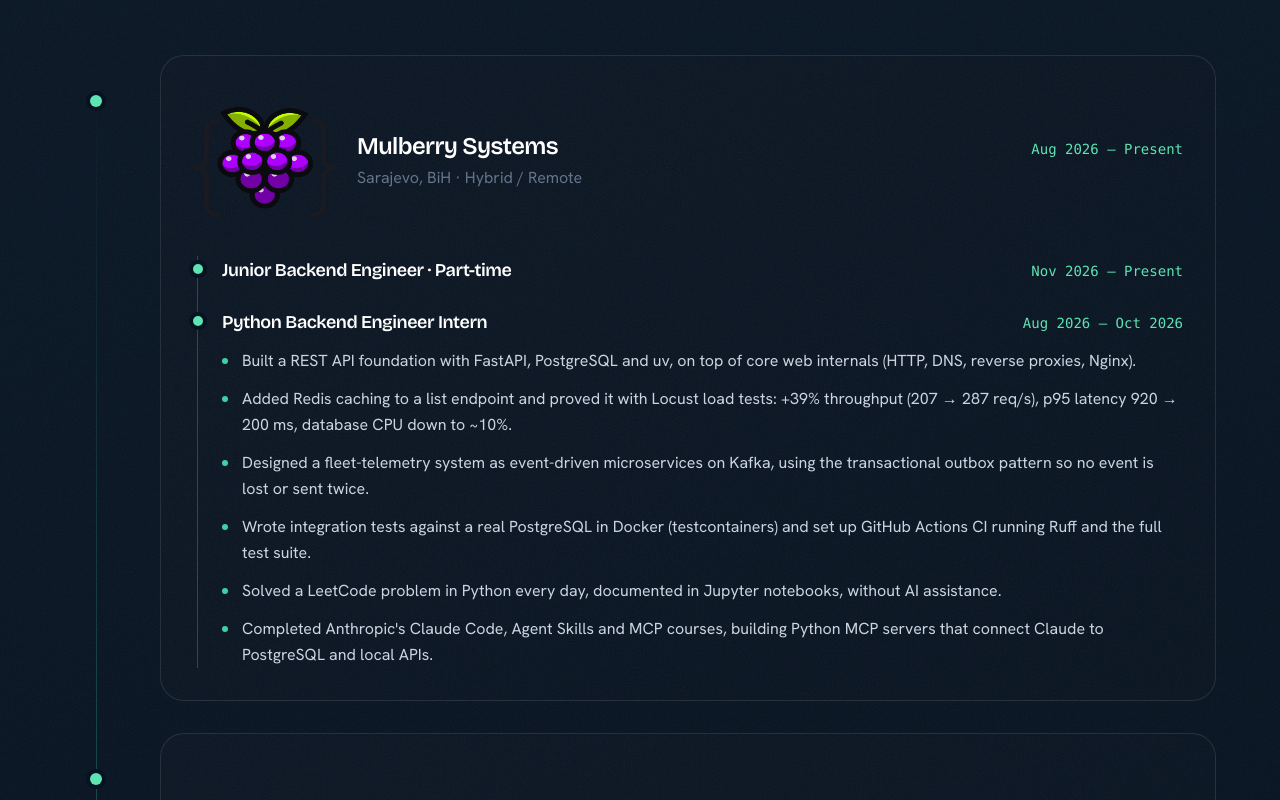
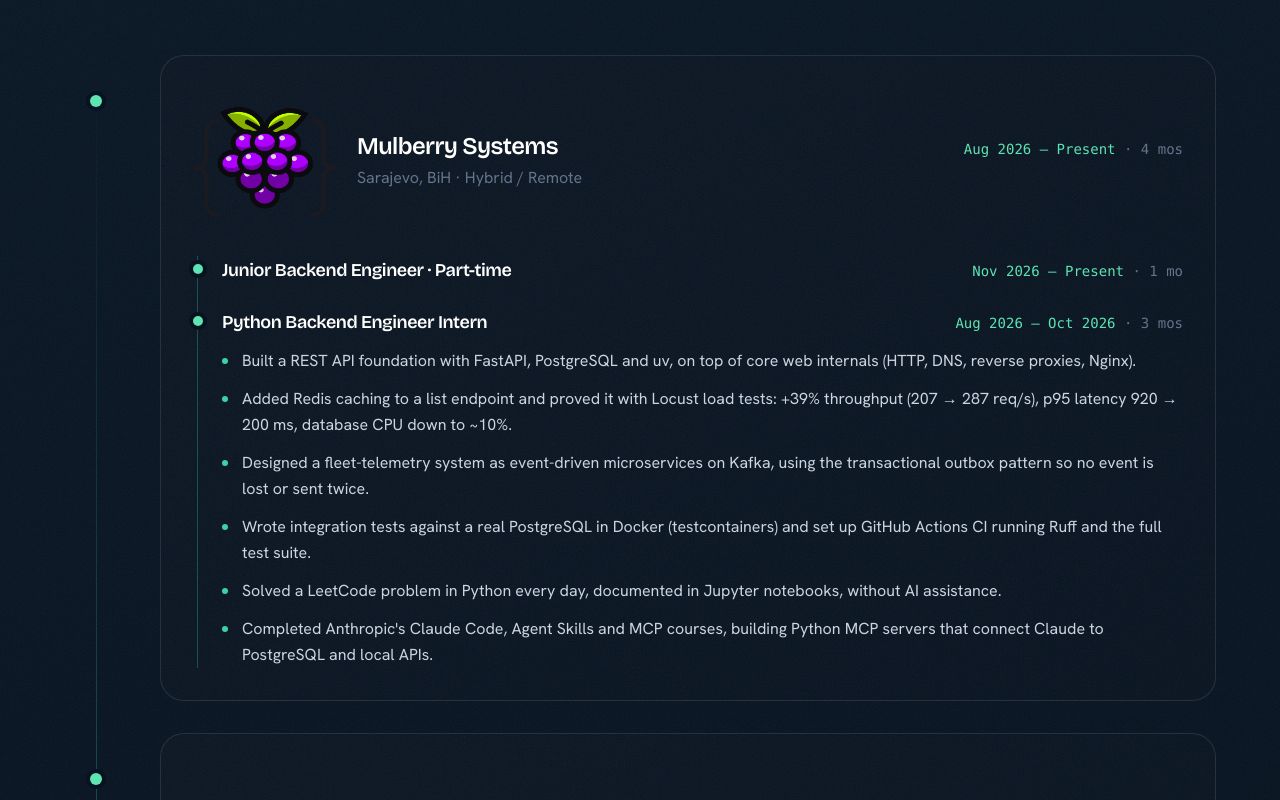
Before and after one commit to EldarSarajlic/portfolio, a React (Vite) app: page / in a window 1280 px wide. Shown: the part 3160-3960 px from the top of the page. Built offline with nearby package versions, Linux system fonts and the light colour scheme.

Commit message:
Show a live duration on each experience card and role

```diff
--- a/src/sections/Experience.tsx
+++ b/src/sections/Experience.tsx
@@ -1,6 +1,42 @@
 import Reveal from "../components/Reveal";
 import OrgLogo from "../components/OrgLogo";
 import { experience } from "../content";
+
+const MONTHS: Record<string, number> = {
+  Jan: 0, Feb: 1, Mar: 2, Apr: 3, May: 4, Jun: 5,
+  Jul: 6, Aug: 7, Sep: 8, Oct: 9, Nov: 10, Dec: 11,
+};
+
+function parseMonth(label: string): { y: number; m: number } | null {
+  const t = label.trim();
+  if (/^present$/i.test(t)) {
+    const now = new Date();
+    return { y: now.getFullYear(), m: now.getMonth() };
+  }
+  const match = t.match(/^([A-Za-z]{3})\s+(\d{4})$/);
+  if (!match) return null;
+  const m = MONTHS[match[1] as keyof typeof MONTHS];
+  if (m === undefined) return null;
+  return { y: Number(match[2]), m };
+}
+
+// Turns "Oct 2024 — Present" into "2 yrs 2 mos", counting inclusively like
+// LinkedIn. A range ending in "Present" is measured to today, so it keeps
+// growing on its own; an ended range stays fixed at its final length.
+function duration(range: string): string {
+  const parts = range.split(/\s*[—–-]\s*/);
+  if (parts.length < 2) return "";
+  const start = parseMonth(parts[0]);
+  const end = parseMonth(parts[1]);
+  if (!start || !end) return "";
+  let months = (end.y - start.y) * 12 + (end.m - start.m) + 1;
+  if (months < 1) months = 1;
+  const years = Math.floor(months / 12);
+  const rem = months % 12;
+  const yPart = years > 0 ? `${years} yr${years === 1 ? "" : "s"}` : "";
+  const mPart = rem > 0 ? `${rem} mo${rem === 1 ? "" : "s"}` : "";
+  return [yPart, mPart].filter(Boolean).join(" ");
+}
 
 function Bullets({ items, className }: { items: string[]; className: string }) {
   return (
@@ -39,6 +75,7 @@ export default function Experience() {
               // Several roles at one company: company becomes the title and
               // each role is listed underneath, like a LinkedIn promotion.
               const grouped = !!it.positions?.length;
+              const dur = duration(it.date);
               return (
                 <Reveal key={it.company} delay={i * 0.08}>
                   <div className="relative md:pl-24">
@@ -66,6 +103,9 @@ export default function Experience() {
                             </h3>
                             <span className="text-mint-400 text-sm font-mono">
                               {it.date}
+                              {dur && (
+                                <span className="text-slate-500"> · {dur}</span>
+                              )}
                             </span>
                           </div>
                           {grouped ? (
@@ -88,7 +128,9 @@ export default function Experience() {
 
                       {grouped ? (
                         <ol className="mt-6 ml-1 space-y-6 border-l border-mint-500/30">
-                          {it.positions!.map((p) => (
+                          {it.positions!.map((p) => {
+                            const pdur = duration(p.date);
+                            return (
                               <li key={`${p.role}-${p.date}`} className="relative pl-6">
                                 <span className="absolute -left-[5.5px] top-2 w-2.5 h-2.5 rounded-full bg-mint-400 ring-4 ring-ink-950" />
                                 <div className="flex flex-wrap items-baseline justify-between gap-2">
@@ -97,11 +139,15 @@ export default function Experience() {
                                   </h4>
                                   <span className="text-mint-400 text-sm font-mono">
                                     {p.date}
+                                    {pdur && (
+                                      <span className="text-slate-500"> · {pdur}</span>
+                                    )}
                                   </span>
                                 </div>
                                 <Bullets items={p.bullets} className="mt-3" />
                               </li>
-                          ))}
+                            );
+                          })}
                         </ol>
                       ) : (
                         <Bullets items={it.bullets} className="mt-6" />
```
Lines whose indentation alone changed are shown as unchanged.
